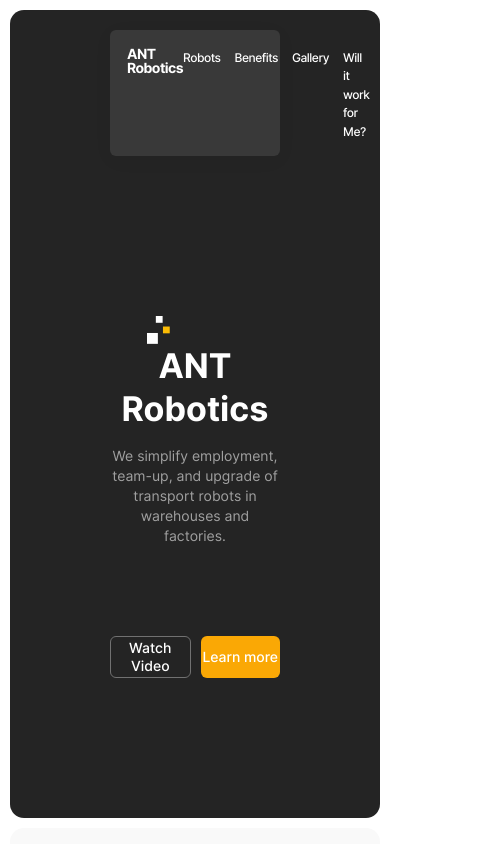
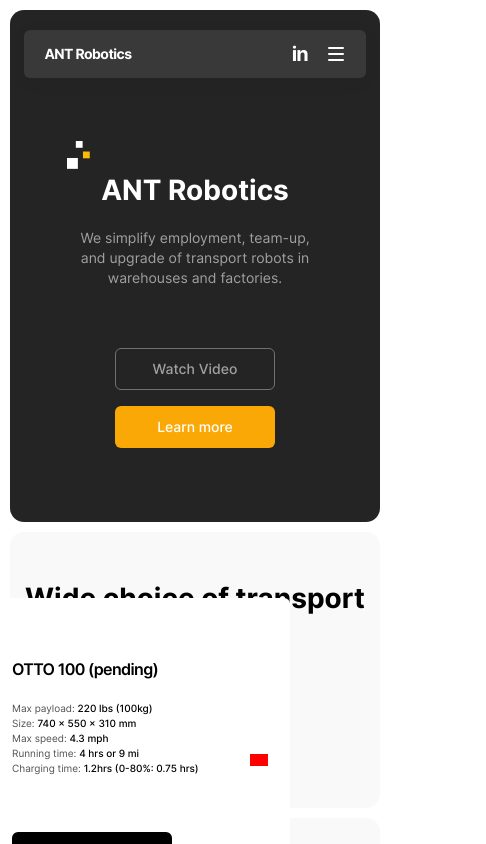
Before and after one commit to kvnloughead/ant-robotics, a React (Create React App) app: page / in a window 390 px wide. Shown: the top 844 px of the page, 486 px wide, since content can reach past the window. Built offline with nearby package versions, Linux system fonts and the light colour scheme.

Commit message:
feat: make Header and HeaderNav responsive

```diff
--- a/src/components/App/App.js
+++ b/src/components/App/App.js
@@ -16,6 +16,8 @@ import Banner from '../Banner/Banner';
 import { htmlIds } from '../../config/nav-link';
 
 function App() {
+  const [windowInnerWidth, setWindowInnerWidth] = useState(window.innerWidth);
+  const [isMobileMenuOpen, setIsMobileMenuOpen] = useState(false);
   const [formIsOpen, setFormIsOpen] = useState(false);
   const [values, setValues] = useState({});
   const [errors, setErrors] = useState({});
@@ -23,6 +25,10 @@ function App() {
 
   const openModal = () => {
     setFormIsOpen(true);
+  };
+
+  const handleResize = () => {
+    setWindowInnerWidth(window.innerWidth);
   };
 
   const resetForm = useCallback(
@@ -40,6 +46,10 @@ function App() {
       setFormIsOpen(false);
       resetForm();
     }
+  };
+
+  const handleMenuIconClick = () => {
+    setIsMobileMenuOpen(true);
   };
 
   const handleSubmit = () => {
@@ -66,7 +76,12 @@ function App() {
         errors={errors}
         values={values}
       />
-      <Header />
+      <Header
+        windowInnerWidth={windowInnerWidth}
+        onResize={handleResize}
+        isMobileMenuOpen={isMobileMenuOpen}
+        onMenuIconClick={handleMenuIconClick}
+      />
       <Section type="products" layout="vertical" htmlId={htmlIds.productsId}>
         <Carousel products={products} />
       </Section>
--- a/src/components/Header/Header.css
+++ b/src/components/Header/Header.css
@@ -2,7 +2,7 @@
     background-color: #242424;
     border-radius: 14px;
     position: relative;
-    padding: 20px 100px 140px 100px;
+    padding: 20px 100px 150px 100px;
     margin: 10px;
     box-sizing: content-box;
 }
@@ -13,7 +13,7 @@
     margin: 0 auto;
     display: flex;
     flex-direction: column;
-    margin-top: 160px;
+    margin-top: 222px;
 }
 
 .header__logo {
@@ -51,3 +51,29 @@
     display: flex;
     gap: 10px;
 }
+
+@media screen and (max-width: 425px) {
+    .header {
+       padding: 20px 12px 74px 12px;
+    }
+
+    .header__main {
+        margin-top: 111px;
+    }
+
+    .header__title {
+        font-size: 28px;
+    }
+
+    .header__subtitle {
+        width: 256px;
+        align-self: center;
+        margin-bottom: 60px;
+    }
+
+    .header__buttons {
+        flex-direction: column;
+        align-items: center;
+        gap: 16px;
+    }
+}
--- a/src/components/Header/Header.js
+++ b/src/components/Header/Header.js
@@ -4,10 +4,15 @@ import Button from '../Button/Button';
 import HeaderNav from '../HeaderNav/HeaderNav';
 import { htmlIds } from '../../config/nav-link';
 
-function Header() {
+function Header({ windowInnerWidth, onResize, isMobileMenuOpen, onMenuIconClick }) {
   return (
     <header className="header" id={htmlIds.brandId}>
-      <HeaderNav />
+      <HeaderNav
+        windowInnerWidth={windowInnerWidth}
+        onResize={onResize}
+        isMobileMenuOpen={isMobileMenuOpen}
+        onMenuIconClick={onMenuIconClick}
+      />
       <div className="header__main">
         <img className="header__logo" src={header.logo} alt="logo" />
         <h1 className="header__title">{header.title}</h1>
@@ -16,7 +21,7 @@ function Header() {
           <Button
             className="header__button"
             label="Watch Video"
-            style={{ background: '#242424', border: '1px solid #717171' }}
+            style={{ background: '#242424', border: '1px solid #717171', color: '#A0A0A0' }}
           />
           <Button className="header__button" label="Learn more" />
         </div>
--- a/src/components/HeaderNav/HeaderNav.css
+++ b/src/components/HeaderNav/HeaderNav.css
@@ -1,29 +1,30 @@
 .header-nav {
     display: flex;
-    justify-content: space-between;
+    justify-content: center;
     background: #393939;
     box-shadow: 0px 4px 20px rgba(0, 0, 0, 0.04);
     border-radius: 6px;
     padding: 17px;
-    /* position: fixed;
-    top: 0;
-    max-width: 1080px;
-    margin: auto;
-    margin-top: 30px;
-    z-index: 1001; */
+    width: 1060px;
+    height: 48px;
+    box-sizing: border-box;
+    z-index: 4;
+    position: fixed;
+    left: 50%;
+    margin-left: -530px;
 }
 
 .header-nav__brand {
     text-decoration: none;
     color: #fff;
     font-size: 14px;
-    font-style: normal;
     font-weight: 700;
     line-height: 14px;
     letter-spacing: -0.04em;
     margin: 0;
-    margin-right: auto;
     padding: 0;
+    position: absolute;
+    left: 20px;
 }
 
 .header-nav__links {
@@ -38,12 +39,37 @@
     text-decoration: none;
     color: #fff;
     font-size: 20px;
-    font-style: normal;
     font-weight: 700;
     line-height: 14px;
     letter-spacing: -0.04em;
     text-align: left;
     margin: 0;
     padding: 0;
-    margin-left: auto;
+    position: absolute;
+    right: 20px;
+    width: 18px;
+    height: 14px;
 }
+
+.header-nav__social_mobile {
+    right: 56px;
+}
+
+.header-nav__open-menu-button {
+    background-size: cover;
+    background-color: transparent;
+    background-position: center;
+    width: 20px;
+    height: 20px;
+    border: none;
+    position: absolute;
+    right: 20px;
+    top: 14px;
+}
+
+@media screen and (max-width: 1100px) {
+    .header-nav {
+        width: 87.5vw;
+        margin-left: -43.75vw;
+    }
+}
--- a/src/components/HeaderNav/HeaderNav.js
+++ b/src/components/HeaderNav/HeaderNav.js
@@ -1,22 +1,43 @@
+import { useEffect } from 'react';
 import './HeaderNav.css';
 import NavLink from '../NavLink/NavLink';
+import { menuIcon } from '../../config/header';
 import { links, brandTitle } from '../../config/nav-link';
 import { linkedIn } from '../../config/footer';
+import { screenSizes } from '../../utils/constants';
 
-function HeaderNav() {
+function HeaderNav({ windowInnerWidth, onResize, isMobileMenuOpen }) {
+  useEffect(() => {
+    window.addEventListener('resize', onResize);
+  });
   return (
     <nav className="header-nav">
       <a className="header-nav__brand" href="/">
         {brandTitle}
       </a>
-      <ul className="header-nav__links">
-        {links.map((link) => (
-          <NavLink id={link.id} title={link.title} key={link.id} />
-        ))}
-      </ul>
-      <a className="header-nav__social" href={linkedIn}>
+      {(windowInnerWidth > screenSizes.mobile || isMobileMenuOpen) && (
+        <>
+          <ul className="header-nav__links">
+            {links.map((link) => (
+              <NavLink id={link.id} title={link.title} key={link.id} />
+            ))}
+          </ul>
+        </>
+      )}
+      <a
+        className={`header-nav__social ${windowInnerWidth <= screenSizes.mobile ? 'header-nav__social_mobile' : ''}`}
+        href={linkedIn}
+      >
         in
       </a>
+      {windowInnerWidth <= screenSizes.mobile && (
+        <button
+          type="button"
+          aria-label="open-or-close-mobile-menu"
+          className={`${true ? 'header-nav__open-menu-button' : 'header-nav__close-menu-button'}`}
+          style={{ backgroundImage: `url(${menuIcon})` }}
+        />
+      )}
     </nav>
   );
 }
--- a/src/components/NavLink/NavLink.css
+++ b/src/components/NavLink/NavLink.css
@@ -9,4 +9,5 @@
     text-align: left;
     margin: 0;
     padding: 0;
+    vertical-align: super;
 }
--- a/src/components/Section/Section.css
+++ b/src/components/Section/Section.css
@@ -57,10 +57,9 @@
   }
 }
 
-@media screen and (max-width: 320px) {
+@media screen and (max-width: 767px) {
   .section {
-    padding-top: 50px;
-    padding-bottom: 92px;
+    padding: 50px 12px 80px;
   }
 
   .section_layout_horizontal {
@@ -75,6 +74,11 @@
     font-size: 28px;
     line-height: 32px;
     margin-bottom: 42px;
+    padding: 50px 12px 92px;
+  }
+
+  .section__title_type_team {
+    padding: 50px 32px 80px;
   }
 }
 
--- a/src/config/header.js
+++ b/src/config/header.js
@@ -3,3 +3,5 @@ export const header = {
   title: 'ANT Robotics',
   subtitle: 'We simplify employment, team-up, and upgrade of transport robots in warehouses and factories.',
 };
+
+export const menuIcon = './images/header/hamburger-icon.svg';
--- /dev/null
+++ b/src/utils/constants.js
@@ -0,0 +1,3 @@
+export const screenSizes = {
+  mobile: 767,
+};
```
Also changed, not shown: public/images/header/hamburger-icon.svg (added).
